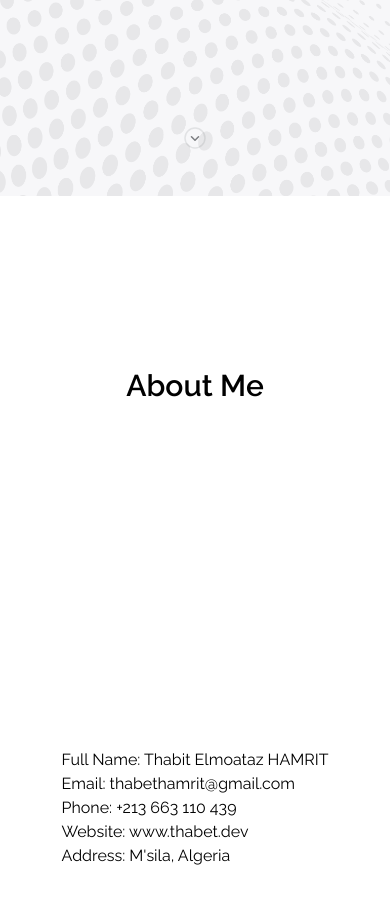
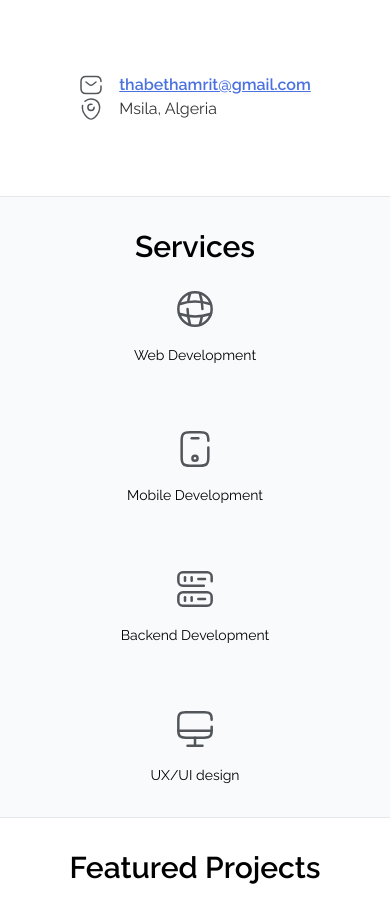
Before and after one commit to Bahae/portfolio, a website: page index.html in a window 390 px wide. Shown: the part 648-1564 px from the top of the page. Drawn offline with Linux system fonts and the light colour scheme.

Commit message:
added responsive

```diff
--- a/index.html
+++ b/index.html
@@ -9,75 +9,46 @@
     <link href="https://fonts.googleapis.com/css2?family=Raleway:wght@400;500;600;700;800&display=swap"
         rel="stylesheet">
     <style>
-        * {
-            font-family: 'Raleway', sans-serif;
-        }
-
-        .name {
-            font-family: 'Caveat', cursive;
-        }
-
-        .dottedbg {
-            background-image: url('assets/images/bg.jpg');
-            background-repeat: no-repeat;
-            background-size: cover;
-        }
+        * {font-family:'Raleway',sans-serif;}
+        .name{font-family:'Caveat',cursive;}
     </style>
 </head>
 
 <body class="snap-y snap-mandatory select-none cursor-default">
-    <section class="snap-center bg-fixed relative grid place-items-center dottedbg min-h-screen">
-        <div class="min-h-screen   w-full absolute top-0"></div>
-        <div class="text-center z-10">
+    <section class="snap-center grid place-items-center min-h-screen">
+        <div></div>
+        <div class="text-center mb-16">
             <img class="rounded-full shadow-xl mb-4 m-auto h-44 w-44 overflow-hidden" src="assets/images/profile.jpg"
                 alt="" srcset="">
             <h1 class="text-5xl name text-gray-700 -rotate-3 mb-4">- Thabet Hamrit -</h1>
             <h2 class="font-mono text-gray-400">Software Developer</h2>
-            <a href="#aboutme" class="absolute bottom-10 inset-x-0">
-                <svg class="animate-bounce w-6 h-6 m-auto" viewBox="0 0 24 24" fill="none"
-                    xmlns="http://www.w3.org/2000/svg">
-                    <path opacity="0.1"
-                        d="M12 22C17.5228 22 22 17.5228 22 12C22 6.47715 17.5228 2 12 2C6.47715 2 2 6.47715 2 12C2 17.5228 6.47715 22 12 22Z"
-                        stroke="#292D32" stroke-width="1.5" stroke-miterlimit="10" stroke-linecap="round"
-                        stroke-linejoin="round" />
-                    <path opacity="0.6" d="M8.47021 10.74L12.0002 14.26L15.5302 10.74" stroke="#292D32"
-                        stroke-width="1.5" stroke-linecap="round" stroke-linejoin="round" />
+        </div>
+        <div class="lg:flex opacity-80">
+            <div class="flex items-center lg:mr-10 lg:px-4">
+                <svg class="mr-4" width="24" height="24" viewBox="0 0 24 24" fill="none" xmlns="http://www.w3.org/2000/svg">
+                    <path d="M22 12.98V15.5C22 19 20 20.5 17 20.5H7C4 20.5 2 19 2 15.5V8.5C2 5 4 3.5 7 3.5H17C20 3.5 22 5 22 8.5" stroke="#292D32" stroke-width="1.5" stroke-miterlimit="10" stroke-linecap="round" stroke-linejoin="round"/>
+                    <path d="M17 9L13.87 11.5C12.84 12.32 11.15 12.32 10.12 11.5L7 9" stroke="#292D32" stroke-width="1.5" stroke-miterlimit="10" stroke-linecap="round" stroke-linejoin="round"/>
                 </svg>
-            </a>
+                <a class="font-semibold text-blue-700 underline" href="mailto:thabethamrit@gmail.com">
+                    thabethamrit@gmail.com
+                </a>
+            </div>
+            <div class="flex items-center lg:mt-0 sm:mt-6">
+                <svg class="mr-4" width="24" height="24" viewBox="0 0 24 24" fill="none" xmlns="http://www.w3.org/2000/svg">
+                    <path d="M15.12 10.3099C15.12 12.0299 13.73 13.4299 12 13.4299C10.27 13.4299 8.88 12.0399 8.88 10.3099C8.88 8.57994 10.28 7.18994 12 7.18994C12.34 7.18994 12.67 7.23994 12.97 7.33994" stroke="#292D32" stroke-width="1.5" stroke-linecap="round" stroke-linejoin="round"/>
+                    <path d="M5.98002 4.30006C10.35 0.190061 18.82 1.60006 20.38 8.51006C21.53 13.5901 18.37 17.8901 15.6 20.5501C13.59 22.4901 10.41 22.4901 8.39002 20.5501C5.63002 17.8801 2.46002 13.5801 3.62002 8.50006" stroke="#292D32" stroke-width="1.5" stroke-linecap="round" stroke-linejoin="round"/>
+                </svg>
+                <span>Msila, Algeria</span>
+            </div>
         </div>
     </section>
-    <section id="aboutme" class="snap-center grid place-items-center bg-white min-h-screen">
-        <header>
-            <h1 class="text-3xl font-semibold">About Me</h1>
-        </header>
-        <section>
-            <ul>
-                <li>Full Name: Thabit Elmoataz HAMRIT</li>
-                <li>Email: thabethamrit@gmail.com</li>
-                <li>Phone: +213 663 110 439</li>
-                <li>Website: www.thabet.dev</li>
-                <li>Address: M'sila, Algeria</li>
-            </ul>
-        </section>
-    </section>
-    <section class="snap-center grid place-items-center bg-white min-h-screen">
-        <header>
-            <h1 class="text-3xl font-semibold">My Resume</h1>
-        </header>
-        <section>
-            <ul>
-                <li>WORK EXPERIENCE</li>
-                <li>EDUCATION</li>
-            </ul>
-        </section>
-    </section>
-    <section class="snap-center max-w-5xl m-auto grid place-items-center bg-white min-h-screen">
-        <header>
-            <h1 class="text-3xl font-semibold">Services</h1>
-        </header>
-        <section class="grid grid-cols-3 gap-6 gap-y-16 text-center">
+
+    <section class="snap-center py-8 border-y bg-slate-50">
+
+        <h1 class="text-3xl font-semibold text-center mb-6">Services</h1>
+        <section class="max-w-5xl m-auto grid  lg:grid-cols-4 gap-6 sm:grid-cols-1 gap-y-16 text-center">
             <div>
-                <svg class="w-16 h-16 mb-4 m-auto" viewBox="0 0 24 24" fill="none" xmlns="http://www.w3.org/2000/svg">
+                <svg class="w-10 h-10 mb-4 m-auto opacity-80" viewBox="0 0 24 24" fill="none" xmlns="http://www.w3.org/2000/svg">
                     <path d="M12 22C17.5228 22 22 17.5228 22 12C22 6.47715 17.5228 2 12 2C6.47715 2 2 6.47715 2 12C2 17.5228 6.47715 22 12 22Z" stroke="#292D32" stroke-width="1.5" stroke-linecap="round" stroke-linejoin="round"/>
                     <path d="M7.54004 12C7.54004 15.04 8.03004 18.08 9.00004 21H8.00004" stroke="#292D32" stroke-width="1.5" stroke-linecap="round" stroke-linejoin="round"/>
                     <path d="M8.00002 3H9.00002C8.51002 4.46 8.15002 5.95 7.90002 7.46" stroke="#292D32" stroke-width="1.5" stroke-linecap="round" stroke-linejoin="round"/>
@@ -86,18 +57,18 @@
                     <path d="M3 16V15C8.84 16.95 15.16 16.95 21 15V16" stroke="#292D32" stroke-width="1.5" stroke-linecap="round" stroke-linejoin="round"/>
                     <path d="M3 9.0001C8.84 7.0501 15.16 7.0501 21 9.0001" stroke="#292D32" stroke-width="1.5" stroke-linecap="round" stroke-linejoin="round"/>
                 </svg>
-                <h1>Web Development</h1>
+                <h1 class="text-sm">Web Development</h1>
             </div>
             <div>
-                <svg class="w-16 h-16 mb-4 m-auto" viewBox="0 0 24 24" fill="none" xmlns="http://www.w3.org/2000/svg">
+                <svg class="w-10 h-10 mb-4 m-auto opacity-80" viewBox="0 0 24 24" fill="none" xmlns="http://www.w3.org/2000/svg">
                     <path d="M20 11.03V17C20 21 19 22 15 22H9C5 22 4 21 4 17V7C4 3 5 2 9 2H15C19 2 20 3 20 7" stroke="#292D32" stroke-width="1.5" stroke-linecap="round" stroke-linejoin="round"/>
                     <path d="M14 5.5H10" stroke="#292D32" stroke-width="1.5" stroke-linecap="round" stroke-linejoin="round"/>
                     <path d="M12.0002 19.1C12.8562 19.1 13.5502 18.406 13.5502 17.55C13.5502 16.694 12.8562 16 12.0002 16C11.1442 16 10.4502 16.694 10.4502 17.55C10.4502 18.406 11.1442 19.1 12.0002 19.1Z" stroke="#292D32" stroke-width="1.5" stroke-linecap="round" stroke-linejoin="round"/>
                 </svg>
-                <h1>Mobile Development</h1>
+                <h1 class="text-sm">Mobile Development</h1>
             </div>
             <div>
-                <svg class="w-16 h-16 mb-4 m-auto" viewBox="0 0 24 24" fill="none" xmlns="http://www.w3.org/2000/svg">
+                <svg class="w-10 h-10 mb-4 m-auto opacity-80" viewBox="0 0 24 24" fill="none" xmlns="http://www.w3.org/2000/svg">
                     <path d="M17.3198 10H4.68977C3.20977 10 2.00977 8.79002 2.00977 7.32002V4.69002C2.00977 3.21002 3.21977 2.01001 4.68977 2.01001H19.3198C20.7998 2.01001 21.9998 3.22002 21.9998 4.69002V7.32002" stroke="#292D32" stroke-width="1.5" stroke-linecap="round" stroke-linejoin="round"/>
                     <path d="M19.3198 22H4.68977C3.20977 22 2.00977 20.79 2.00977 19.32V16.69C2.00977 15.21 3.21977 14.01 4.68977 14.01H19.3198C20.7998 14.01 21.9998 15.22 21.9998 16.69V19.32C21.9998 20.79 20.7898 22 19.3198 22Z" stroke="#292D32" stroke-width="1.5" stroke-linecap="round" stroke-linejoin="round"/>
                     <path d="M6 5V7" stroke="#292D32" stroke-width="1.5" stroke-linecap="round" stroke-linejoin="round"/>
@@ -107,19 +78,19 @@
                     <path d="M14 6H18" stroke="#292D32" stroke-width="1.5" stroke-linecap="round" stroke-linejoin="round"/>
                     <path d="M14 18H18" stroke="#292D32" stroke-width="1.5" stroke-linecap="round" stroke-linejoin="round"/>
                 </svg>
-                <h1>Backend Development</h1>
+                <h1 class="text-sm">Backend Development</h1>
             </div>
 
             <div>
-                <svg class="w-16 h-16 mb-4 m-auto" viewBox="0 0 24 24" fill="none" xmlns="http://www.w3.org/2000/svg">
+                <svg class="w-10 h-10 mb-4 m-auto opacity-80" viewBox="0 0 24 24" fill="none" xmlns="http://www.w3.org/2000/svg">
                     <path d="M22 10.63V12.78C22 16.34 21.11 17.22 17.56 17.22H6.44C2.89 17.22 2 16.33 2 12.78V6.44C2 2.89 2.89 2 6.44 2H17.55C21.11 2 22 2.89 22 6.44" stroke="#292D32" stroke-width="1.5" stroke-linecap="round" stroke-linejoin="round"/>
                     <path d="M12 17.22V22" stroke="#292D32" stroke-width="1.5" stroke-linecap="round" stroke-linejoin="round"/>
                     <path d="M2 13H22" stroke="#292D32" stroke-width="1.5" stroke-linecap="round" stroke-linejoin="round"/>
                     <path d="M7.5 22H16.5" stroke="#292D32" stroke-width="1.5" stroke-linecap="round" stroke-linejoin="round"/>
                 </svg>
-                <h1>UX/UI design</h1>
+                <h1 class="text-sm">UX/UI design</h1>
             </div>
-            <div>
+            <!-- <div>
                 <svg class="w-16 h-16 mb-4 m-auto" viewBox="0 0 24 24" fill="none" xmlns="http://www.w3.org/2000/svg">
                     <path d="M21 10V2H3V14.1C3 14.81 3.14001 15.4 3.42001 15.86C3.88001 16.62 4.72 17.01 5.91 17.01H18.1C20 17.01 21 16.01 21 14.11" stroke="#292D32" stroke-width="1.5" stroke-miterlimit="10" stroke-linecap="round" stroke-linejoin="round"/>
                     <path d="M2 2H22" stroke="#292D32" stroke-width="1.5" stroke-miterlimit="10" stroke-linecap="round" stroke-linejoin="round"/>
@@ -138,18 +109,16 @@
                     <path d="M10.3002 16.66L8.86022 18.4501C7.72022 19.8801 8.73022 21.99 10.5602 21.99H13.4302C15.2602 21.99 16.2802 19.8701 15.1302 18.4501L13.6902 16.66C12.8302 15.57 11.1702 15.57 10.3002 16.66Z" stroke="#292D32" stroke-width="1.5" stroke-linecap="round" stroke-linejoin="round"/>
                 </svg>
                 <h1>Digital Marketing</h1>
-            </div>
+            </div> -->
         </section>
         <div></div>
     </section>
-    <section class="snap-center max-w-5xl m-auto grid place-items-center bg-white min-h-screen">
-        <header>
-            <h1 class="text-3xl font-semibold">Featured Projects</h1>
-        </header>
+    <section class="snap-center max-w-5xl m-auto grid place-items-center bg-white lg:min-h-screen">
+        <h1 class="text-3xl font-semibold m-8">Featured Projects</h1>
 
-        <section class="grid lg:grid-cols-3 sm:grid-cols-1 gap-6 w-full">
+        <section class="grid lg:grid-cols-3 sm:grid-cols-none gap-6 w-full px-6">
             <div
-                class="text-center  hover:grayscale-0 duration-300 border  hover:border-blue-500 overflow-hidden flex flex-col">
+                class="text-center hover:grayscale-0 duration-300 border  hover:border-blue-500 overflow-hidden flex flex-col">
                 <div class="relative flex-grow shadow-inner bg-slate-50">
                     <img src="assets/images/flexy.png" alt="" srcset="">
                     <div class="bg-gradient-to-t from-white inset-x-0 h-10 absolute bottom-0">
@@ -160,9 +129,8 @@
                     <h1>Flexy</h1>
                     <span class="text-gray-400 font-medium text-xs">Web/Mobile app</span>
                 </footer>
-                <footer class="grid grid-cols-5 gap-3 m-auto mb-4">
+                <footer class="grid grid-cols-4 gap-3 m-auto mb-4">
                     <img class="max-h-6 m-auto" src="assets/images/laravel.png" alt="" srcset="">
-                    <img class="max-h-6 m-auto" src="assets/images/nodejs.png" alt="" srcset="">
                     <img class="max-h-6 m-auto" src="assets/images/tailwindcss.png" alt="" srcset="">
                     <img class="max-h-6 m-auto" src="assets/images/firebase.png" alt="" srcset="">
                     <img class="max-h-6 m-auto" src="assets/images/flutter.png" alt="" srcset="">
@@ -199,7 +167,7 @@
             </div>
         </section>
         <div class="rounded-full px-10 py-2 text-xs text-slate-400 ">
-            plus other projects
+            contact me via <a class="font-semibold text-blue-500 underline" href="mailto:thabethamrit@gmail.com">email</a> for demo
         </div>
     </section>
 </body>
```
Also changed, not shown: assets/css/tailwind.css, assets/images/bg.jpg (deleted).
